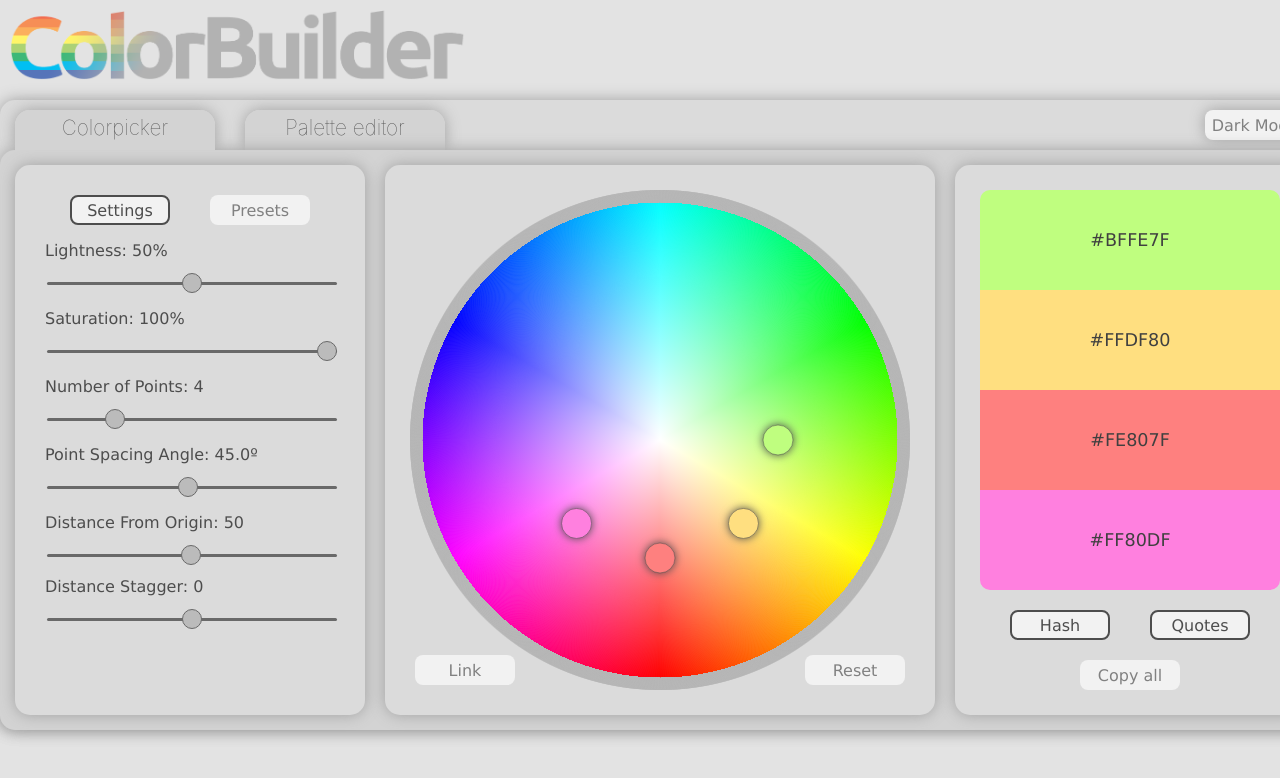
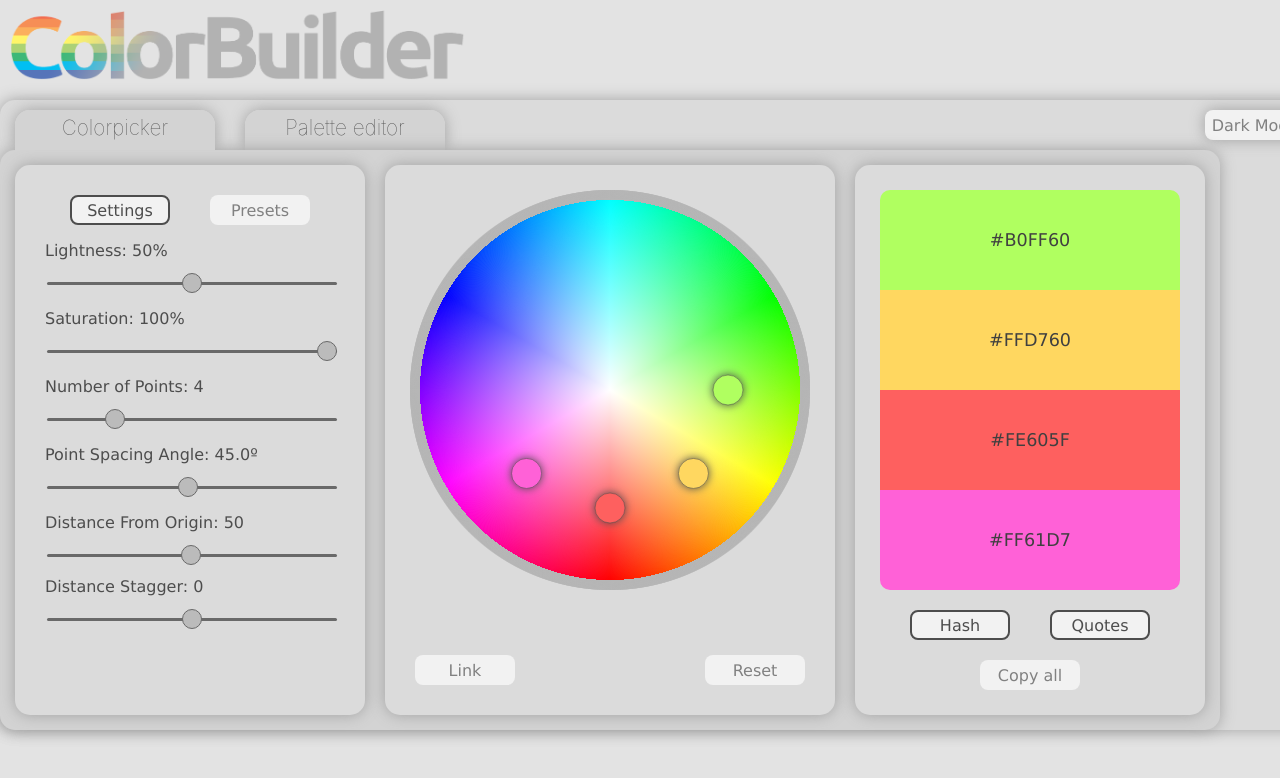
Before and after one commit to ymurenko/color-builder, a React (Create React App) app: page / in a window 1280 px wide. Shown: the top 778 px of the page. Built offline with nearby package versions, Linux system fonts and the light colour scheme.

Commit message:
update todo

```diff
--- a/src/constants/constants.js
+++ b/src/constants/constants.js
@@ -1 +1 @@
-export const colorWheelRadius = 250;
+export const colorWheelRadius = 200;
```
Also changed, not shown: todo.txt.
